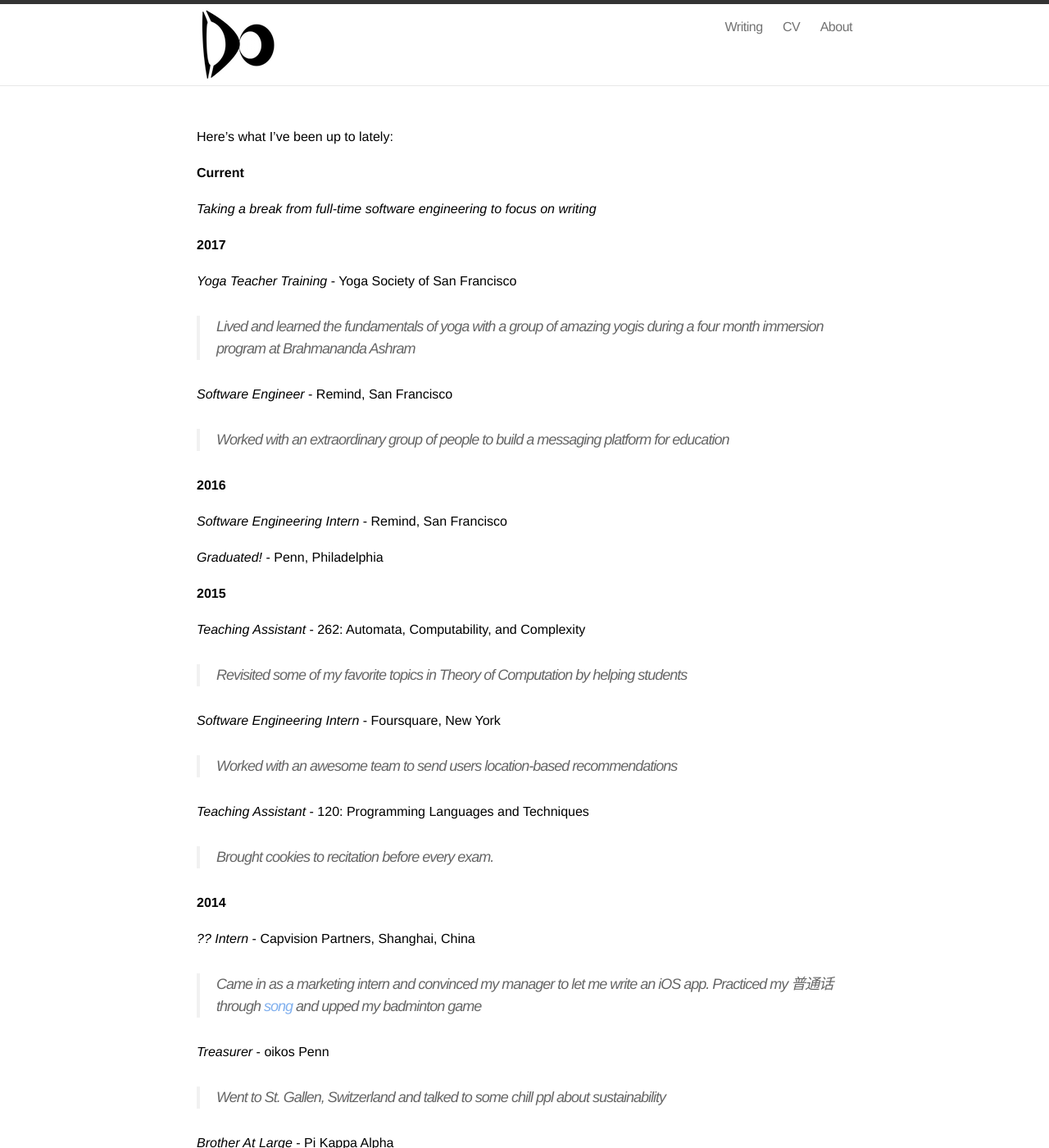
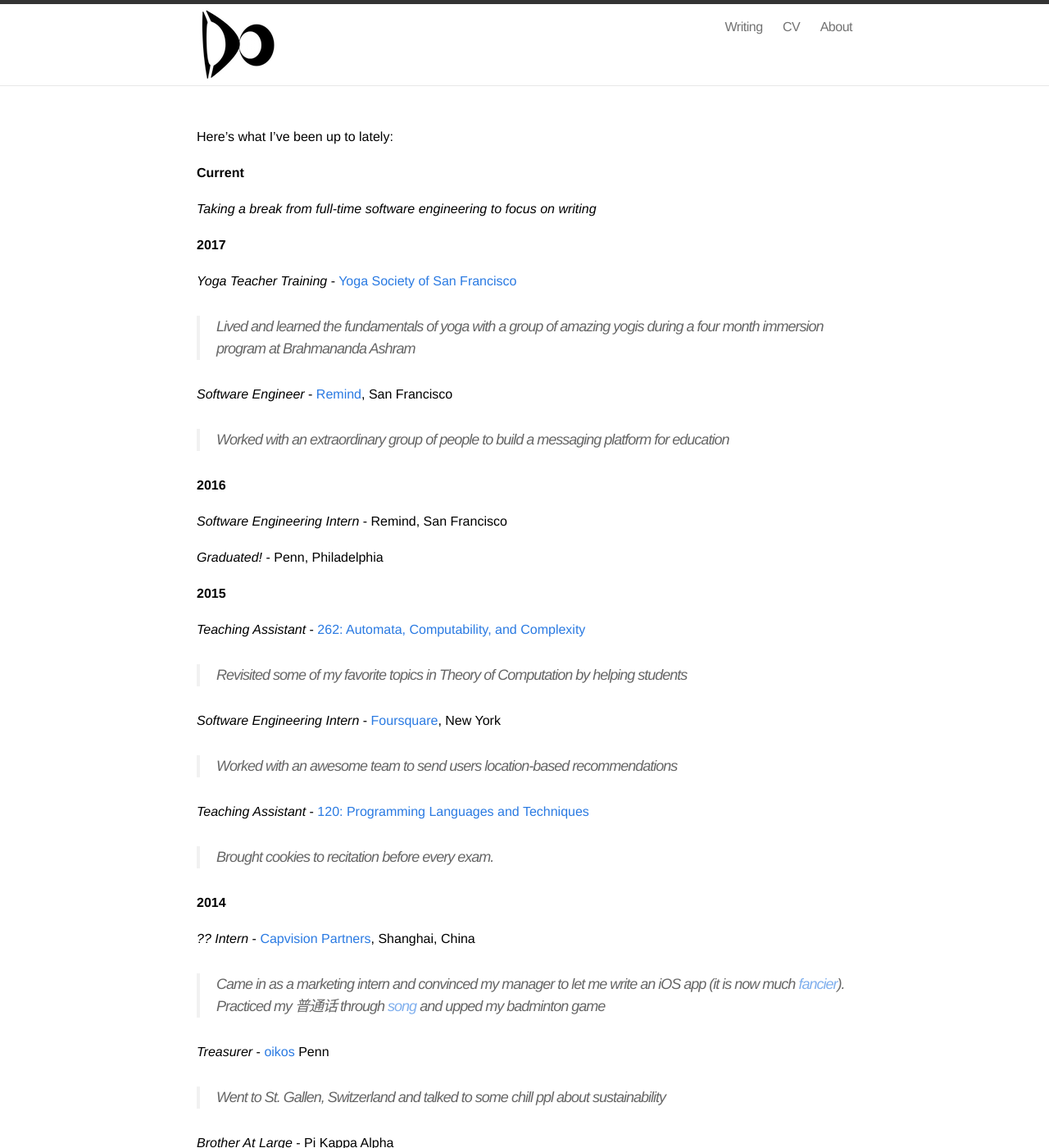
Before and after one commit to dericko/dericko.github.io, a Jekyll site: the page built from zabout.md, in a window 1280 px wide and 1400 px high. Shown: the whole window at 82% size. Built offline with Jekyll 4.4.1, drawn with Linux system fonts in a browser that asks for light colours; some of the changed text lies outside the part shown.

Commit message:
add fancy links to cv

```diff
--- a/zabout.md
+++ b/zabout.md
@@ -13,11 +13,11 @@
 
 __2017__
 
-_Yoga Teacher Training_ - Yoga Society of San Francisco
+_Yoga Teacher Training_ - [Yoga Society of San Francisco](http://yogasocietysanfrancisco.com/)
 
 > Lived and learned the fundamentals of yoga with a group of amazing yogis during a four month immersion program at Brahmananda Ashram
 
-_Software Engineer_ - Remind, San Francisco
+_Software Engineer_ - [Remind](https://www.seas.upenn.edu/~cis120/current/), San Francisco
 
 > Worked with an extraordinary group of people to build a messaging platform for education
 
@@ -29,25 +29,25 @@
 
 __2015__
 
-_Teaching Assistant_ - 262: Automata, Computability, and Complexity
+_Teaching Assistant_ - [262: Automata, Computability, and Complexity](https://www.seas.upenn.edu/~cse262/)
 
 > Revisited some of my favorite topics in Theory of Computation by helping students
 
-_Software Engineering Intern_ - Foursquare, New York
+_Software Engineering Intern_ - [Foursquare](https://foursquare.com/about), New York
 
 > Worked with an awesome team to send users location-based recommendations
 
-_Teaching Assistant_ - 120: Programming Languages and Techniques
+_Teaching Assistant_ - [120: Programming Languages and Techniques](https://www.seas.upenn.edu/~cis120/current/)
 
 > Brought cookies to recitation before every exam.
 
 __2014__
 
-_?? Intern_ - Capvision Partners, Shanghai, China
+_?? Intern_ - [Capvision Partners](https://www.capvision.com/home/about_us), Shanghai, China
 
-> Came in as a marketing intern and convinced my manager to let me write an iOS app. Practiced my 普通话 through [song](https://www.youtube.com/watch?v=uDyo6IAnbVY) and upped my badminton game
+> Came in as a marketing intern and convinced my manager to let me write an iOS app (it is now much [fancier](https://www.capvision.com/app/download/)). Practiced my 普通话 through [song](https://www.youtube.com/watch?v=uDyo6IAnbVY) and upped my badminton game
 
-_Treasurer_ - oikos Penn
+_Treasurer_ - [oikos](https://oikos-international.org/) Penn
 
 > Went to St. Gallen, Switzerland and talked to some chill ppl about sustainability
 
```
Also changed, not shown: other parts of zabout.md (+1 -1 lines).
